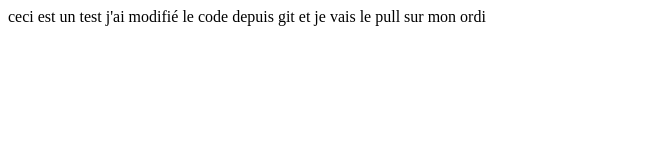
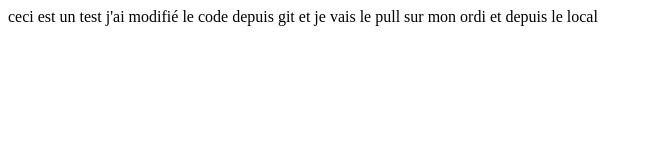
Before and after one commit to gregoirelac/testgit, a plain HTML site: page index.html in a window 1280 px wide. Shown: the whole page, without its empty margins (0-653 px from the left). Drawn offline with Linux system fonts and the light colour scheme.

Commit message:
re depuis l'ordi après git

```diff
--- a/index.html
+++ b/index.html
@@ -1,4 +1,5 @@
 <html>
 ceci est un test
   j'ai modifié le code depuis git et je vais le pull sur mon ordi
+  et depuis le local
 </html>
```
